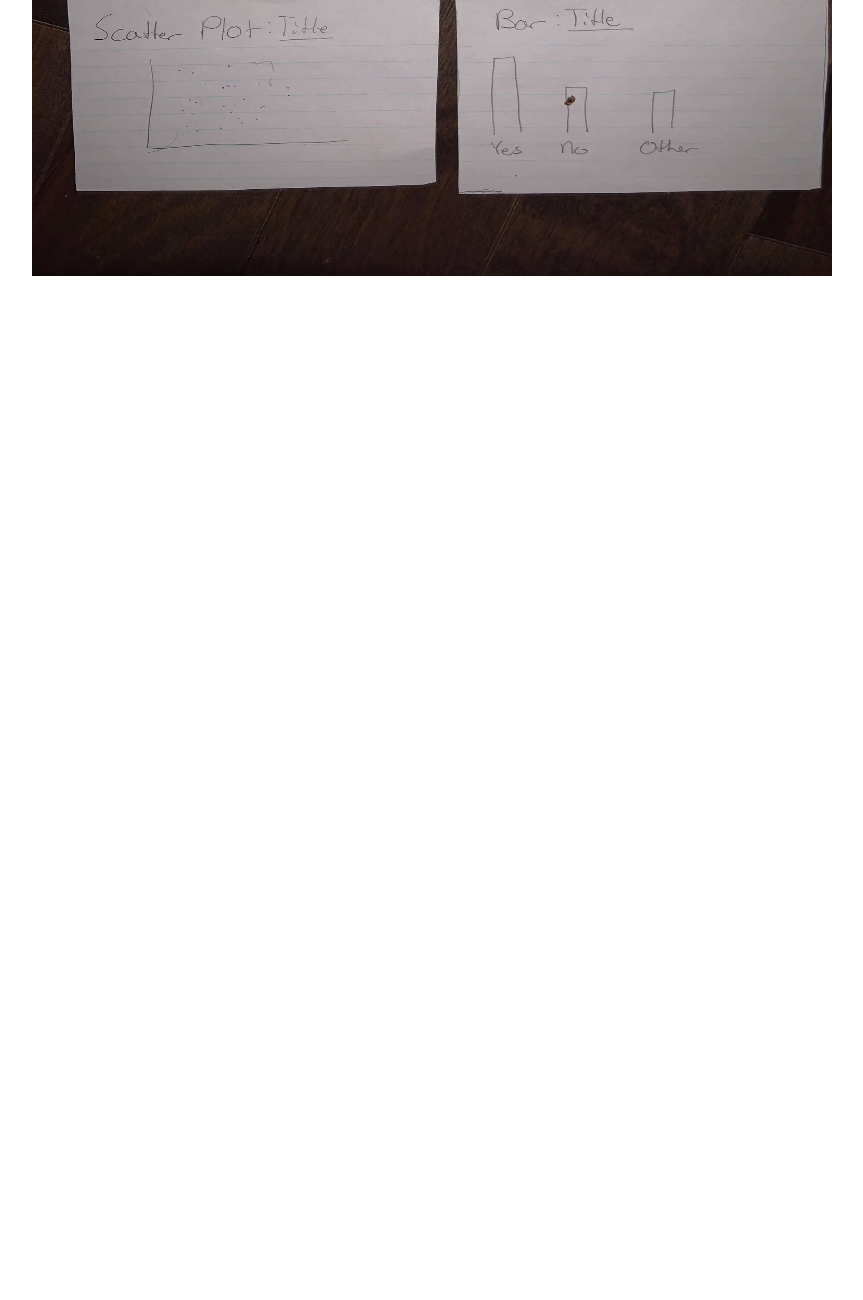
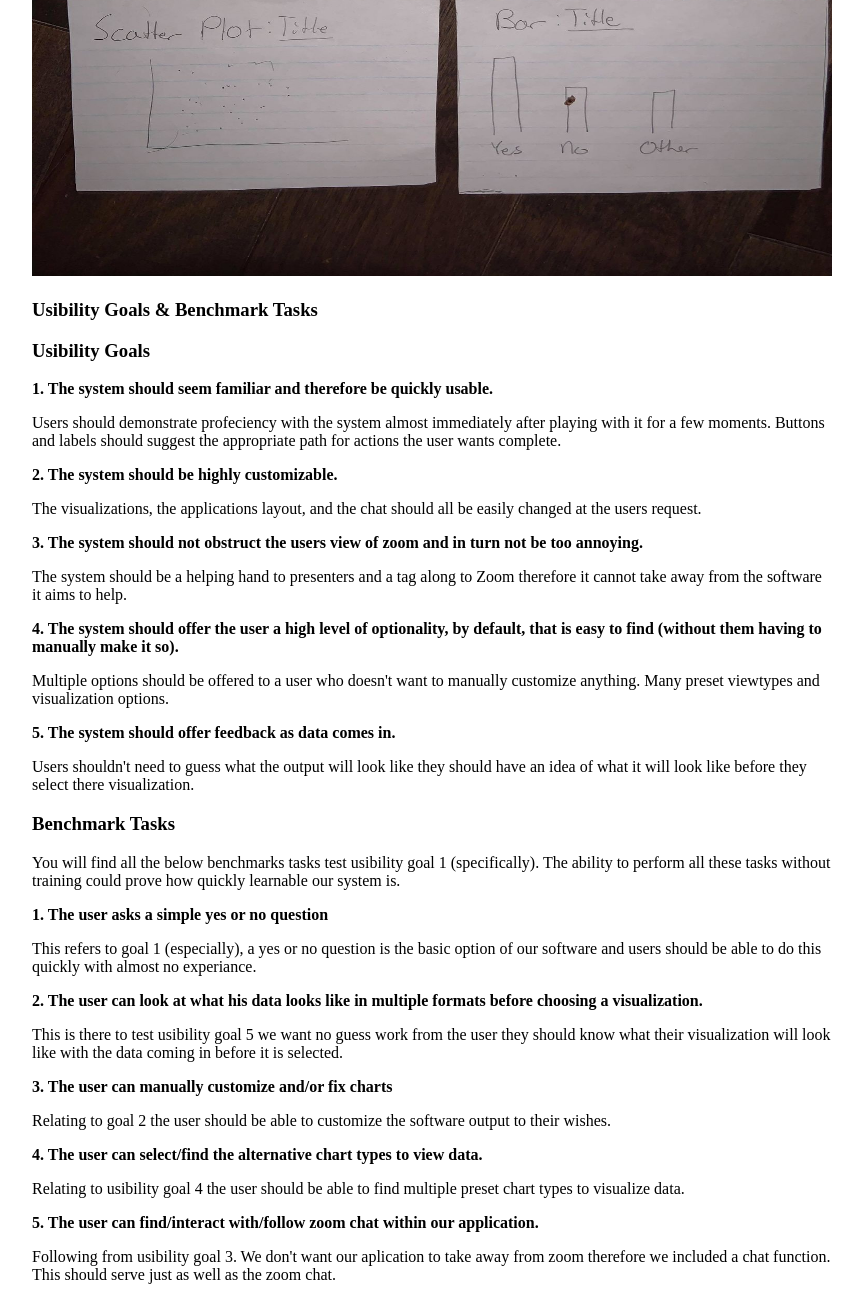
Before and after one commit to benjaminweiss46/HCIwebsite, a plain HTML site: page LFP&TP.html in a window 1280 px wide. Shown: the part 4979-6279 px from the top of the page, without its empty margins (208-1071 px from the left). Before the commit the page ends 5267 px from the top, so only its background shows below. Drawn offline with Linux system fonts and the light colour scheme.

Commit message:
added benchmark tasks and usibility goals

```diff
--- a/LFP&TP.html
+++ b/LFP&TP.html
@@ -55,7 +55,7 @@
 		<ul>
   			<li><a href="#des">Design Concepts</a></li>
   			<li><a href="#pro">Prototypes</a></li>
-  			<li><a href="#prob">Usability Goals and Benchmark Tasks</a></li>
+  			<li><a href="#usa">Usability Goals and Benchmark Tasks</a></l>
   			<li><a href="#use">Test Materials</a></li>
   			<li><a href="#rel">Test Results</a></li>
 		</ul>
@@ -73,5 +73,30 @@
 		<img style="height:800px; width:800px;" src="images/bensPaper2.jpg" alt="Paper Prototype 1">
 		<img style="height:800px; width:800px;" src="images/bensPaper1.jpg" alt="Paper Prototype 2">
 
+		<h3 id="usa">Usibility Goals & Benchmark Tasks</h3>
+		<h3>Usibility Goals</h3>
+		<p><b>1. The system should seem familiar and therefore be quickly usable.</b></p>
+		<p>Users should demonstrate profeciency with the system almost immediately after playing with it for a few moments. Buttons and labels should suggest the appropriate path for actions the user wants complete.</p>
+		<p><b>2. The system should be highly customizable.</b></p>
+		<p>The visualizations, the applications layout, and the chat should all be easily changed at the users request.</p>
+		<p><b>3. The system should not obstruct the users view of zoom and in turn not be too annoying.</b></p>
+		<p>The system should be a helping hand to presenters and a tag along to Zoom therefore it cannot take away from the software it aims to help.</p>
+		<p><b>4. The system should offer the user a high level of optionality, by default, that is easy to find (without them having to manually make it so).</b></p>
+		<p>Multiple options should be offered to a user who doesn't want to manually customize anything. Many preset viewtypes and visualization options.</p>
+		<p><b>5. The system should offer feedback as data comes in.</b></p>
+		<p>Users shouldn't need to guess what the output will look like they should have an idea of what it will look like before they select there visualization.</p>
+
+		<h3>Benchmark Tasks</h3>
+		<p>You will find all the below benchmarks tasks test usibility goal 1 (specifically). The ability to perform all these tasks without training could prove how quickly learnable our system is.</p>
+		<p><b>1. The user asks a simple yes or no question</b></p>
+		<p>This refers to goal 1 (especially), a yes or no question is the basic option of our software and users should be able to do this quickly with almost no experiance.</p>
+		<p><b>2. The user can look at what his data looks like in multiple formats before choosing a visualization.</b></p>
+		<p>This is there to test usibility goal 5 we want no guess work from the user they should know what their visualization will look like with the data coming in before it is selected.</p>
+		<p><b>3. The user can manually customize and/or fix charts</b></p>
+		<p>Relating to goal 2 the user should be able to customize the software output to their wishes.</p>
+		<p><b>4. The user can select/find the alternative chart types to view data.</b></p>
+		<p>Relating to usibility goal 4 the user should be able to find multiple preset chart types to visualize data.</p>
+		<p><b>5. The user can find/interact with/follow zoom chat within our application.</b></p>
+		<p>Following from usibility goal 3. We don't want our aplication to take away from zoom therefore we included a chat function. This should serve just as well as the zoom chat.</p>
 </body>
 </html>
```
